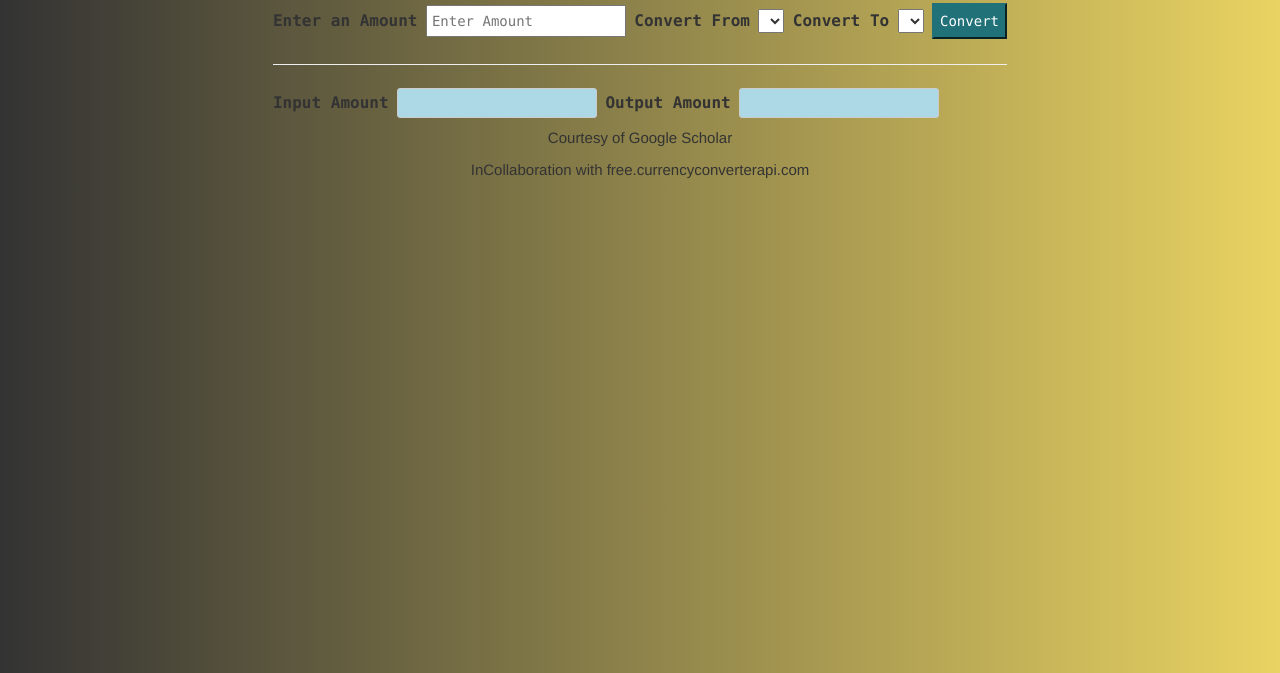
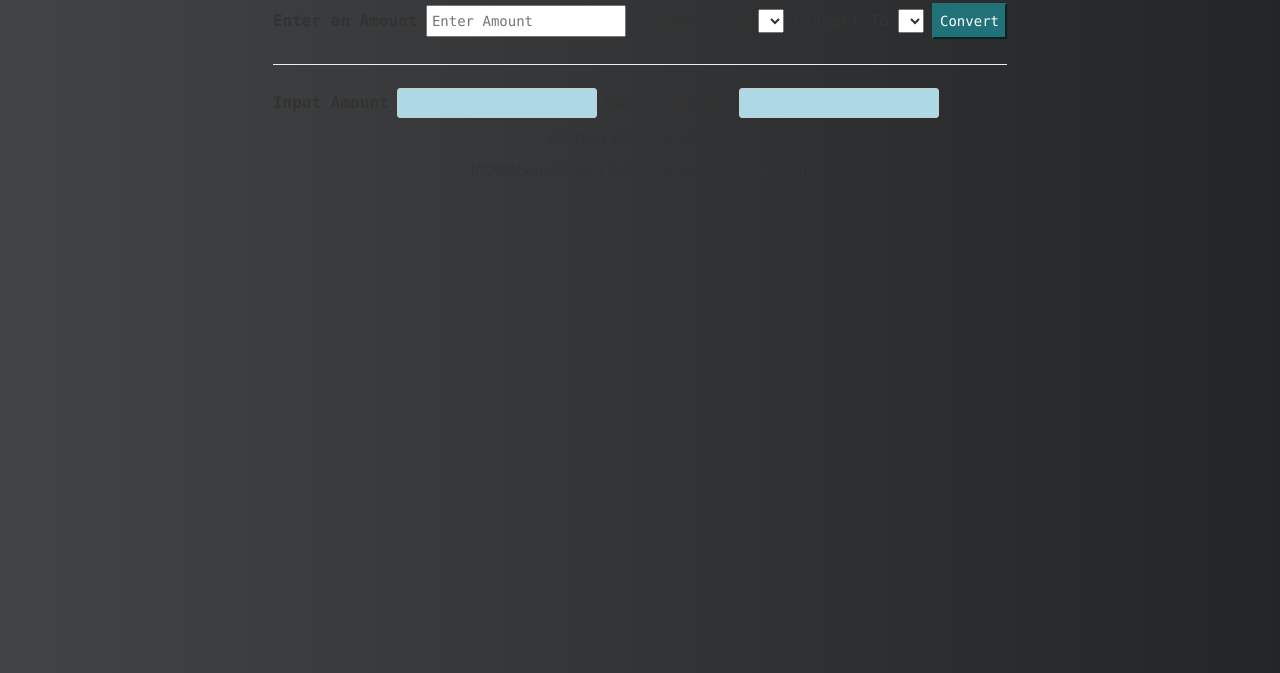
Before and after one commit to Marcodredd/CurrencyConverter, a plain HTML site: page index.html in a window 1280 px wide. Shown: the part 127-800 px from the top of the page. Drawn offline with nearby package versions, Linux system fonts and the light colour scheme.

Commit message:
updated body css

```diff
--- a/curr.css
+++ b/curr.css
@@ -6,10 +6,9 @@ html {
 }
 
 body {
-  background: #e9d362;  /* fallback for old browsers */
-  background: -webkit-linear-gradient(to right, #333333, #e9d362);  /* Chrome 10-25, Safari 5.1-6 */
-  background: linear-gradient(to right, #333333, #e9d362); /* W3C, IE 10+/ Edge, Firefox 16+, Chrome 26+, Opera 12+, Safari 7+ */
-  background-position: center;
+  background: #232526;  /* fallback for old browsers */
+  background: -webkit-linear-gradient(to right, #414345, #232526);  /* Chrome 10-25, Safari 5.1-6 */
+  background: linear-gradient(to right, #414345, #232526); /* W3C, IE 10+/ Edge, Firefox 16+, Chrome 26+, Opera 12+, Safari 7+ */
 }
 
 main {
```
